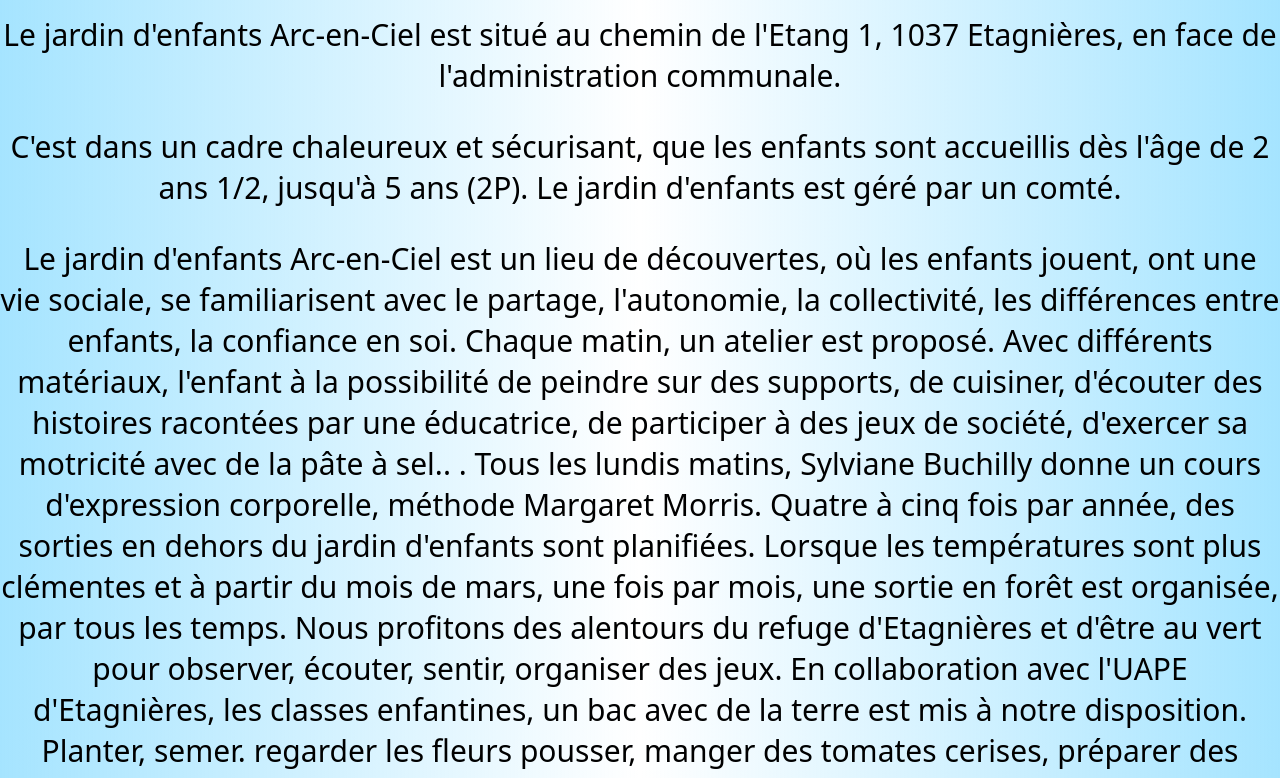
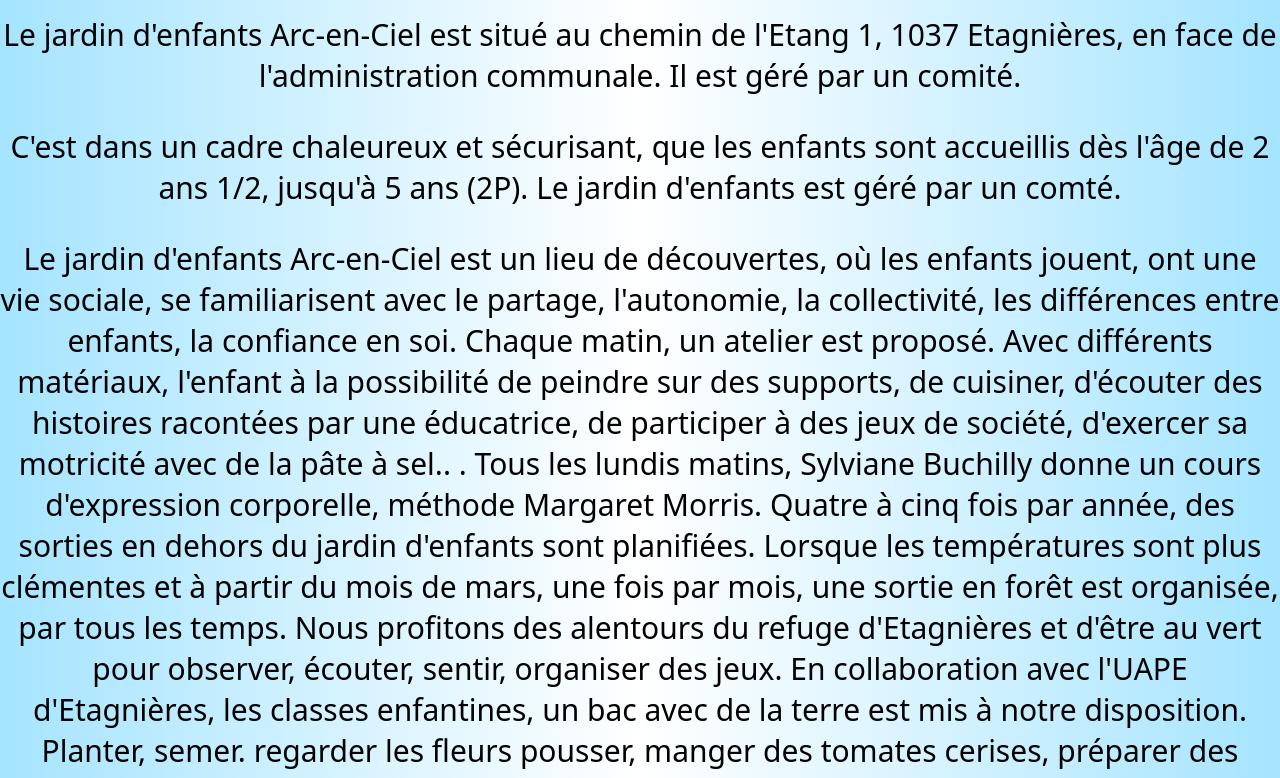
Before and after one commit to M1N00/arcenciel, a website: page description.html in a window 1280 px wide. Shown: the part 92-870 px from the top of the page. Drawn offline with Linux system fonts and the light colour scheme.

Commit message:
Add files via upload

```diff
--- a/description.html
+++ b/description.html
@@ -68,7 +68,7 @@
     <h2 style="font-size: 35px;">Description :</h2>
 
     <div style="font-size: 30px; text-align: center;" >
-        <p>Le jardin d'enfants Arc-en-Ciel est situé au chemin de l'Etang 1, 1037 Etagnières, en face de l'administration communale.</p>
+        <p>Le jardin d'enfants Arc-en-Ciel est situé au chemin de l'Etang 1, 1037 Etagnières, en face de l'administration communale. Il est géré  par un comité. </p>
 
         <p></p>
 
```
Also changed, not shown: index.html (+1 -0 lines), 1 other file.
